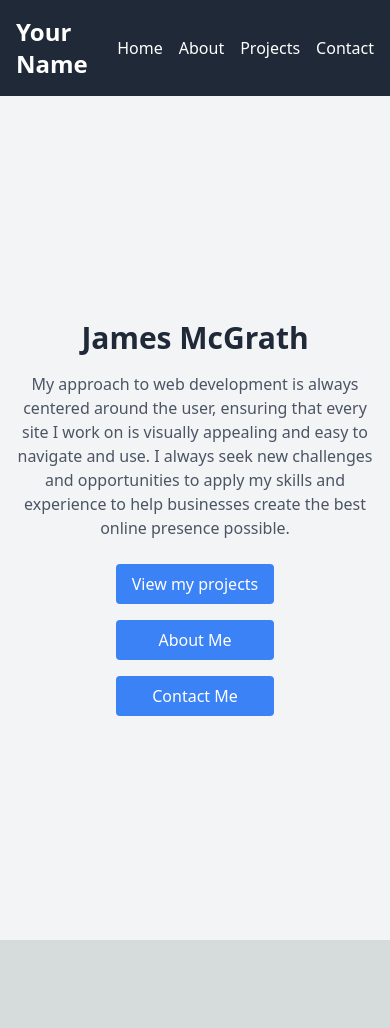
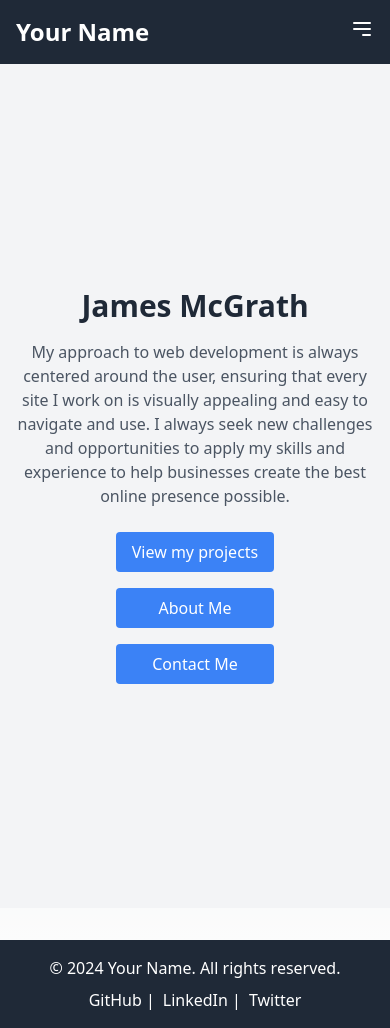
Before and after one commit to jamesfmcgrath/portfolio, a Next.js app: page / in a window 390 px wide. Before the commit the page ends 940 px from the top, so only its background shows below. Built offline with nearby package versions, Linux system fonts and the light colour scheme.

Commit message:
Add footer. Update menu.

```diff
--- /dev/null
+++ b/src/app/components/Footer.tsx
@@ -0,0 +1,18 @@
+import React from 'react';
+
+const Footer = () => {
+    return (
+        <footer className="w-full bg-gray-800 text-white py-4 mt-8">
+            <div className="container mx-auto text-center">
+                <p>&copy; {new Date().getFullYear()} Your Name. All rights reserved.</p>
+                <div className="mt-2">
+                    <a href="https://github.com/yourusername" className="hover:text-gray-400" target="_blank" rel="noopener noreferrer">GitHub</a> |
+                    <a href="https://linkedin.com/in/yourusername" className="hover:text-gray-400 ml-2" target="_blank" rel="noopener noreferrer">LinkedIn</a> |
+                    <a href="https://twitter.com/yourusername" className="hover:text-gray-400 ml-2" target="_blank" rel="noopener noreferrer">Twitter</a>
+                </div>
+            </div>
+        </footer>
+    );
+};
+
+export default Footer;
--- a/src/app/components/Header.tsx
+++ b/src/app/components/Header.tsx
@@ -1,20 +1,43 @@
-import React from 'react';
+"use client";
+
+import React, { useState } from 'react';
 import Link from 'next/link';
 
 const Header = () => {
+    const [isOpen, setIsOpen] = useState(false);
+
+    const toggleMenu = () => {
+        setIsOpen(!isOpen);
+    };
+
     return (
-        <header className="w-full bg-gray-800 text-white py-4">
+        <header className="w-full bg-gray-800 text-white py-4 shadow-md">
             <div className="container mx-auto flex justify-between items-center px-4">
                 <div className="text-2xl font-bold">
                     <Link href="/">Your Name</Link>
                 </div>
-                <nav className="space-x-4">
+                <nav className="hidden md:flex space-x-4">
                     <Link href="/" className="hover:text-gray-400">Home</Link>
                     <Link href="/about" className="hover:text-gray-400">About</Link>
                     <Link href="/projects" className="hover:text-gray-400">Projects</Link>
                     <Link href="/contact" className="hover:text-gray-400">Contact</Link>
                 </nav>
+                <div className="md:hidden">
+                    <button onClick={toggleMenu} className="text-white focus:outline-none">
+                        <svg className="w-6 h-6" fill="none" stroke="currentColor" viewBox="0 0 24 24" xmlns="http://www.w3.org/2000/svg">
+                            <path strokeLinecap="round" strokeLinejoin="round" strokeWidth="2" d="M4 6h16M4 12h16m-7 6h7"></path>
+                        </svg>
+                    </button>
+                </div>
             </div>
+            {isOpen && (
+                <nav className="md:hidden bg-gray-800 text-white">
+                    <Link href="/" className="block px-4 py-2 hover:bg-gray-700">Home</Link>
+                    <Link href="/about" className="block px-4 py-2 hover:bg-gray-700">About</Link>
+                    <Link href="/projects" className="block px-4 py-2 hover:bg-gray-700">Projects</Link>
+                    <Link href="/contact" className="block px-4 py-2 hover:bg-gray-700">Contact</Link>
+                </nav>
+            )}
         </header>
     );
 };
--- a/src/app/layout.tsx
+++ b/src/app/layout.tsx
@@ -1,14 +1,16 @@
 import React from 'react';
 import Header from './components/Header';
+import Footer from './components/Footer';
 import './globals.css';
 
 const RootLayout = ({ children }: { children: React.ReactNode }) => {
     return (
         <html lang="en">
-        <body>
-        <Header />
-        <main>{children}</main>
-        </body>
+            <body>
+                <Header />
+                    <main>{children}</main>
+                <Footer />
+            </body>
         </html>
     );
 };
```
